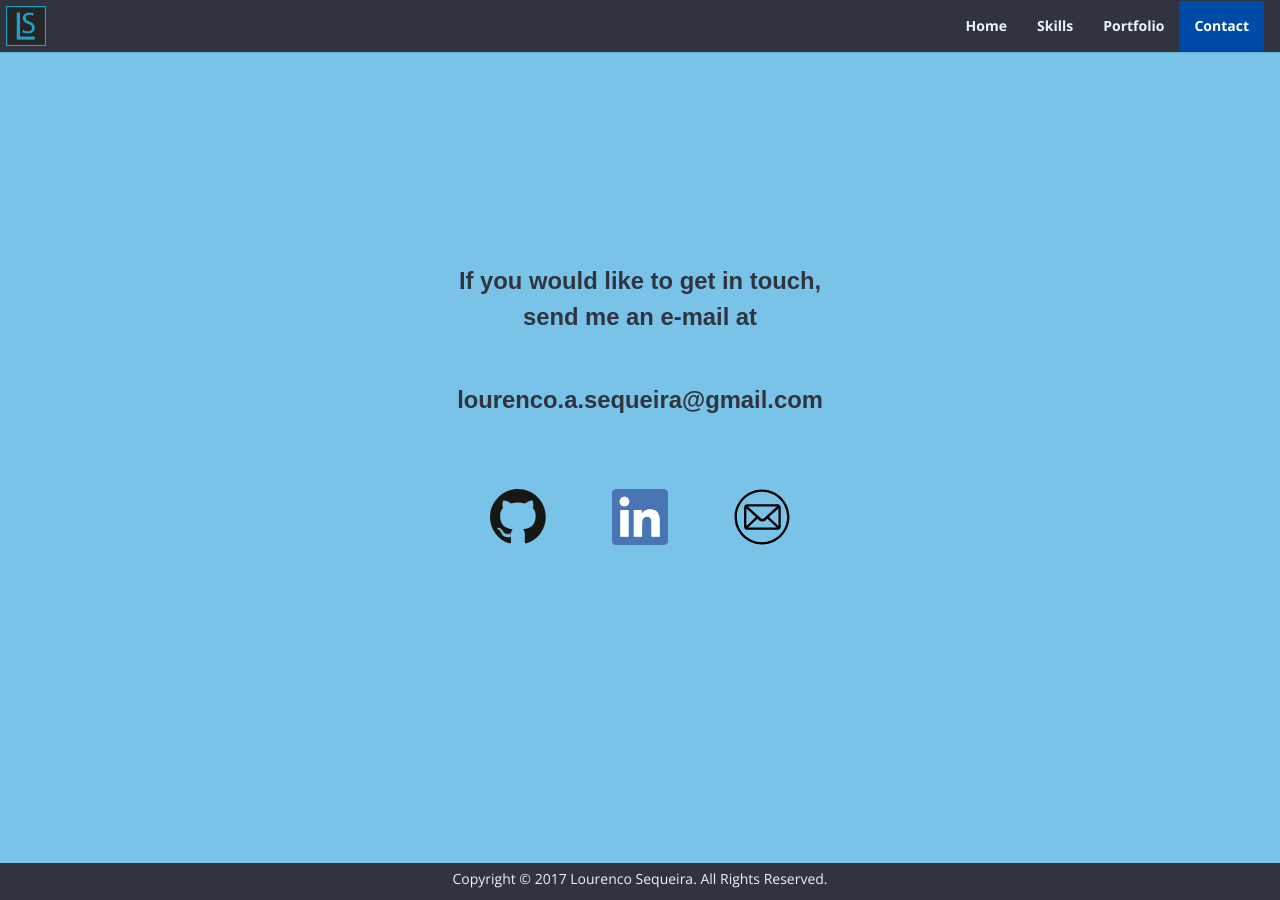
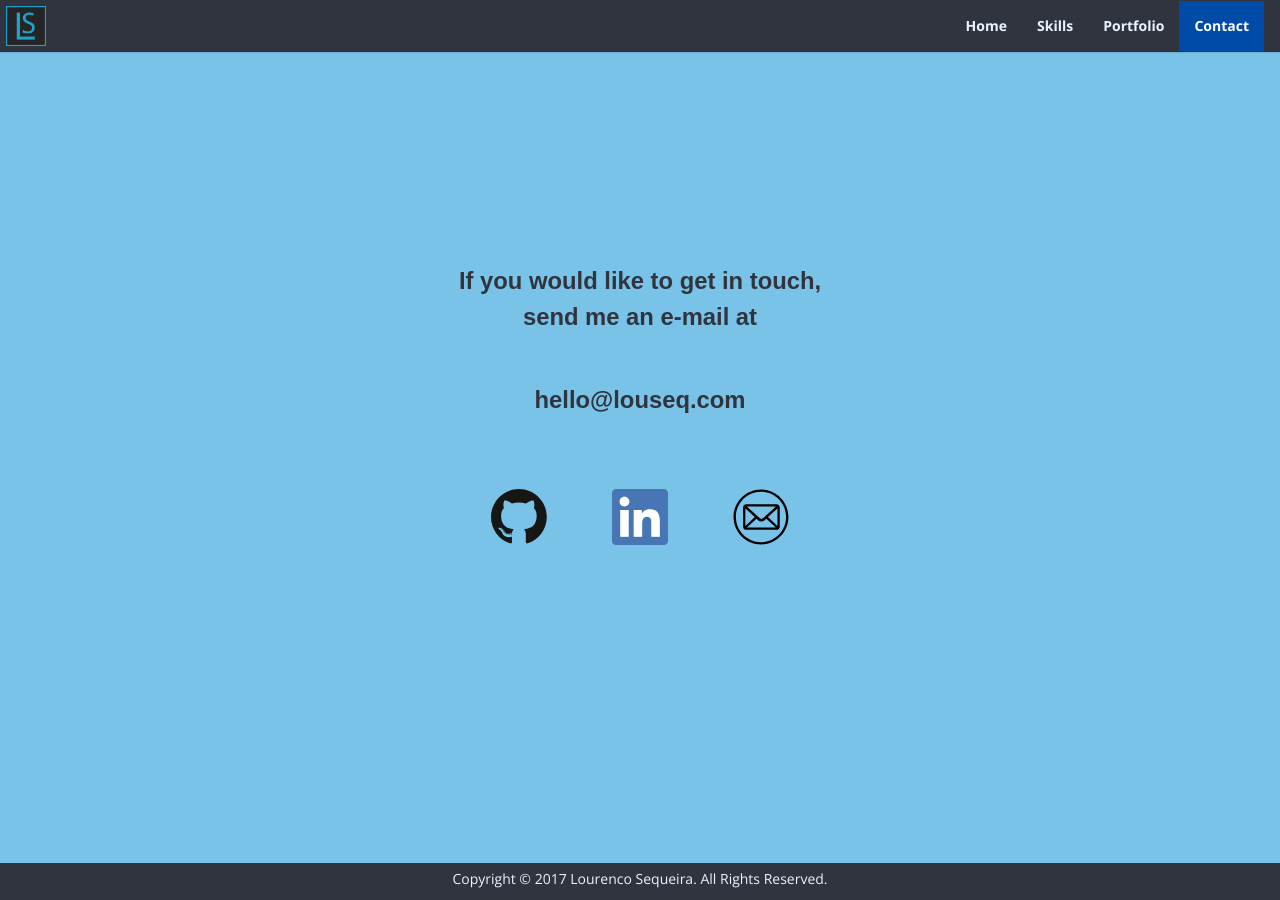
Before and after one commit to laseq/laseq.github.io, a Jekyll site: the page built from index.html, in a window 1280 px wide and 900 px high, scrolled down 3640 px. Built offline with Jekyll 4.4.1, drawn with Linux system fonts in a browser that asks for light colours; nearby versions of some CDN libraries; some web fonts are replaced.

Commit message:
Changed the email in the contact section

```diff
--- a/_includes/section-contact.html
+++ b/_includes/section-contact.html
@@ -4,12 +4,12 @@
   <div class="contact-content">
     <h2 class="contact-text">If you would like to get in touch,</h2>
     <h2 class="contact-text">send me an e-mail at</h2>
-    <h2 id="contact-email">lourenco.a.sequeira@gmail.com</h2>
+    <h2 id="contact-email">hello@louseq.com</h2>
 
     <div class="contact-icon-row">
       <a target="_blank" href="https://github.com/laseq"><img class="img-responsive" src="./images/icons/github-icon.svg"></a>
       <a target="_blank" href="https://www.linkedin.com/in/lourencosequeira"><img class="img-responsive" src="./images/icons/linkedin-icon.svg"></a>
-      <a href="mailto:lourenco.a.sequeira@gmail.com" target="_top"><img class="img-responsive" src="./images/icons/email-icon.svg"></a>
+      <a href="mailto:hello@louseq.com" target="_top"><img class="img-responsive" src="./images/icons/email-icon.svg"></a>
     </div>
   </div>
 </div>
```
